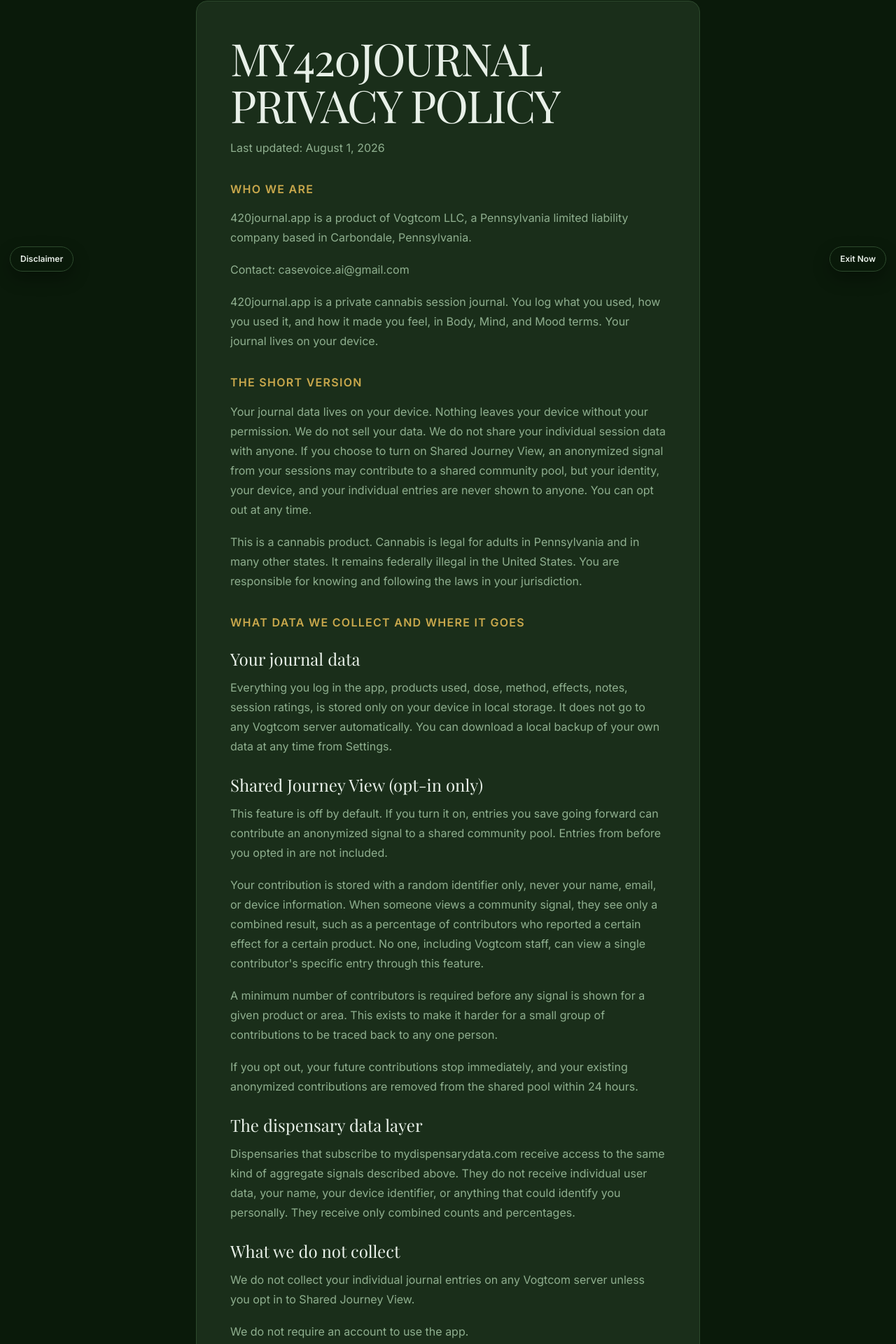
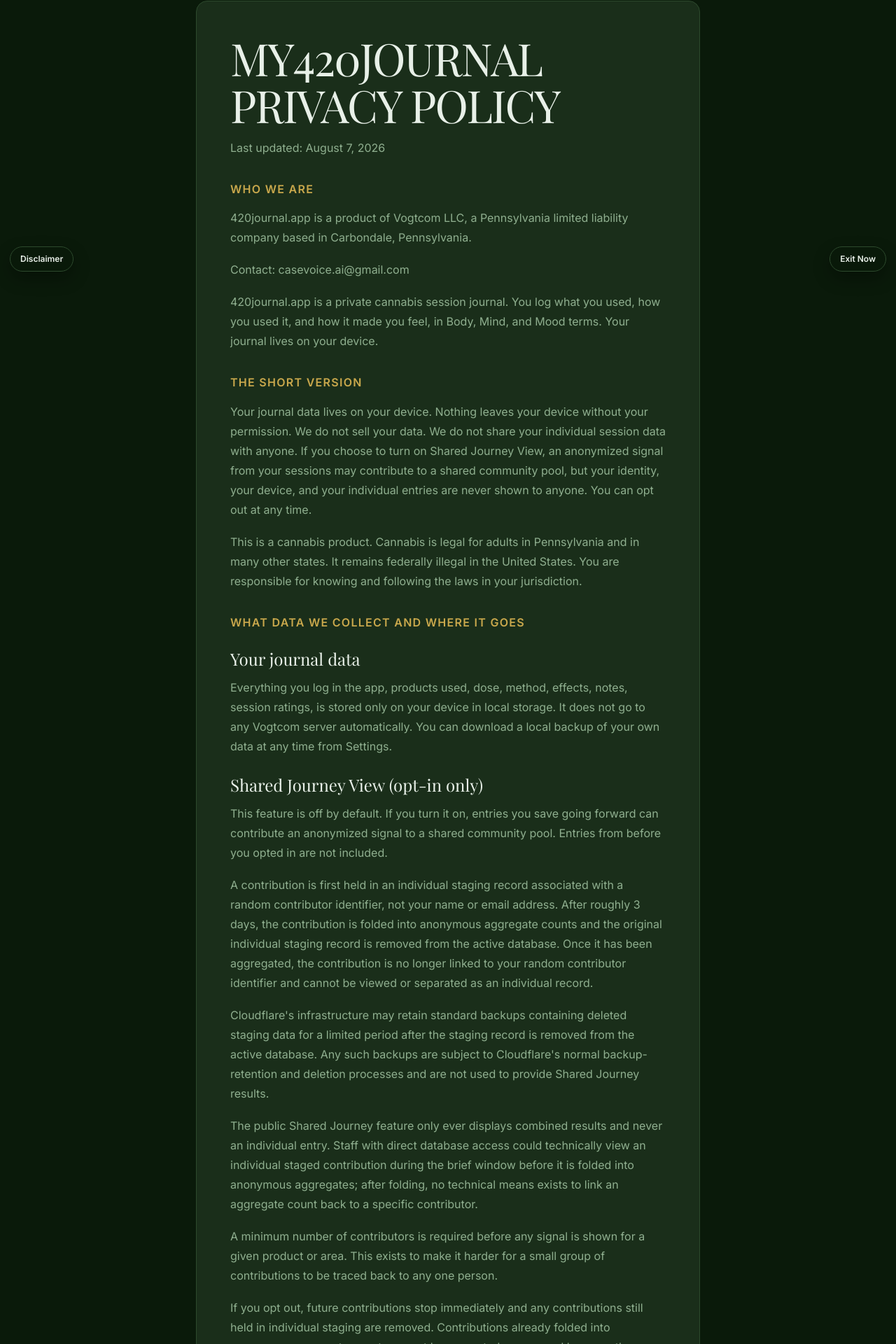
Before and after one commit to casevoiceai/my420journal-app, a React (Vite) app: page /privacy in a window 1280 px wide. Shown: the part 398-2318 px from the top of the page at 70% size. Built offline with nearby package versions, Linux system fonts and the light colour scheme.

Commit message:
Correct Shared Journey privacy disclosures

```diff
--- a/src/marketing/MarketingPrivacy.jsx
+++ b/src/marketing/MarketingPrivacy.jsx
@@ -30,9 +30,11 @@ const sections = [
         heading: 'Shared Journey View (opt-in only)',
         paragraphs: [
           'This feature is off by default. If you turn it on, entries you save going forward can contribute an anonymized signal to a shared community pool. Entries from before you opted in are not included.',
-          "Your contribution is stored with a random identifier only, never your name, email, or device information. When someone views a community signal, they see only a combined result, such as a percentage of contributors who reported a certain effect for a certain product. No one, including Vogtcom staff, can view a single contributor's specific entry through this feature.",
+          'A contribution is first held in an individual staging record associated with a random contributor identifier, not your name or email address. After roughly 3 days, the contribution is folded into anonymous aggregate counts and the original individual staging record is removed from the active database. Once it has been aggregated, the contribution is no longer linked to your random contributor identifier and cannot be viewed or separated as an individual record.',
+          "Cloudflare's infrastructure may retain standard backups containing deleted staging data for a limited period after the staging record is removed from the active database. Any such backups are subject to Cloudflare's normal backup-retention and deletion processes and are not used to provide Shared Journey results.",
+          "The public Shared Journey feature only ever displays combined results and never an individual entry. Staff with direct database access could technically view an individual staged contribution during the brief window before it is folded into anonymous aggregates; after folding, no technical means exists to link an aggregate count back to a specific contributor.",
           'A minimum number of contributors is required before any signal is shown for a given product or area. This exists to make it harder for a small group of contributions to be traced back to any one person.',
-          'If you opt out, your future contributions stop immediately, and your existing anonymized contributions are removed from the shared pool within 24 hours.',
+          'If you opt out, future contributions stop immediately and any contributions still held in individual staging are removed. Contributions already folded into anonymous aggregate counts cannot be separated or removed because the system no longer retains an identifier linking those counts to you.',
         ],
       },
       {
@@ -63,7 +65,7 @@ const sections = [
     heading: 'YOUR RIGHTS',
     paragraphs: [
       'Your journal data belongs to you. We do not claim any rights to it. To delete your journal data, use the delete or clear function within the app.',
-      'If you have turned on Shared Journey View, you can turn it off at any time in Settings. Doing so stops all future contributions immediately and removes your existing contributions from the shared pool within 24 hours. Your individual device data is never affected by this setting.',
+      'If you have turned on Shared Journey View, you can turn it off at any time in Settings. Doing so stops future contributions and removes contributions that are still held in individual staging. Contributions already folded into anonymous aggregate counts cannot be separated or removed because they are no longer linked to your random contributor identifier. Your journal data stored on your device is not affected by this setting.',
       'California residents have rights under the California Consumer Privacy Act regarding personal information. Because we do not store your individual journal data on any Vogtcom server unless you opt in, most CCPA rights apply specifically to the Shared Journey View feature, where you have the right to opt out at any time as described above.',
     ],
   },
@@ -138,7 +140,7 @@ export default function MarketingPrivacy() {
             }}>
               MY420JOURNAL PRIVACY POLICY
             </h1>
-            <PolicyParagraph>Last updated: August 1, 2026</PolicyParagraph>
+            <PolicyParagraph>Last updated: August 7, 2026</PolicyParagraph>
 
             {sections.map((section) => (
               <section key={section.heading} style={{ marginTop: '34px' }}>
```
